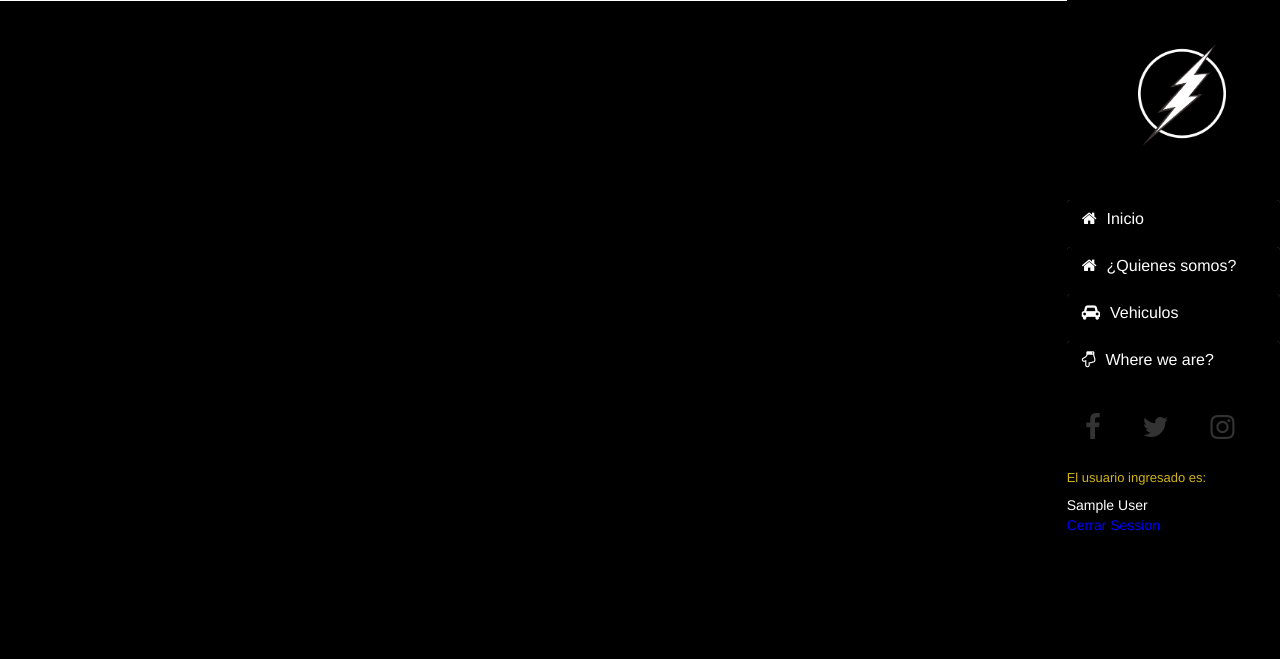
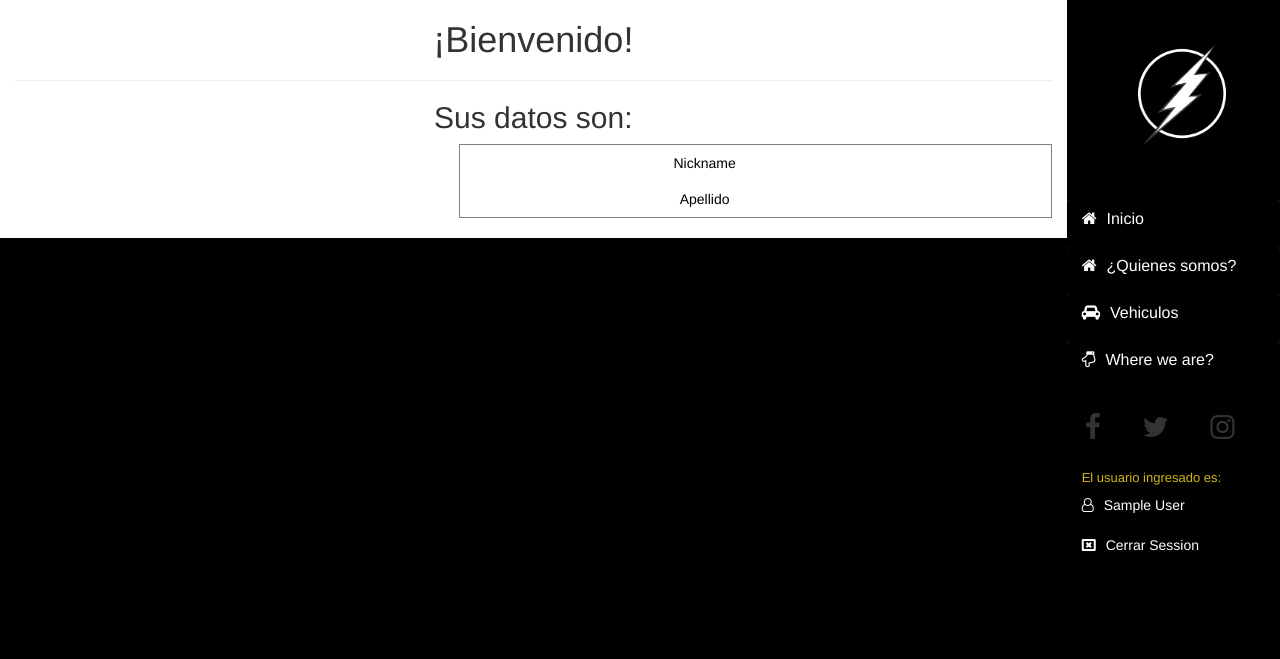
Before and after one commit to SanalbuDev1/Agile_Proyect, a PHP site: page /dashboard.php in a window 1280 px wide. Shown: the top 659 px of the page. Run offline with PHP 8.4, Linux system fonts and the light colour scheme; the visitor is signed in with stand-in values (Sample User, id 1); data comes from the database, SQL or seed files in the repository; some libraries are stand-ins or nearby versions.

Commit message:
27 03 17

```diff
--- a/css/master.css
+++ b/css/master.css
@@ -12,11 +12,11 @@ a{
 	transition:0.2s all;
 }
 a.closese{
-	color:blue;
+	color:white;
 	margin-top:10px;
 }
 a.closese:hover{
-	color:blue;
+	color:#D1B418;
 	text-decoration:none;
 }
 a:hover{
@@ -289,6 +289,7 @@ i.redes:hover{
 }
 div.usuario{
 	margin-top:20px;
+	margin-left:15px;
 }
 div.usuario h4{
 	color:#D1B418;
@@ -301,3 +302,14 @@ div.usuario li#perr{
 div.fondo{
 	background:white;
 }
+i.icon{
+	color:white;
+}
+i.icon:hover{
+	color:#D1B418;
+	transition:0.2s all;
+}
+table.difee tr td{
+	color:black;
+	text-align:center;
+}
--- a/dashboard.php
+++ b/dashboard.php
@@ -1,3 +1,5 @@
+<?php include "conexionbd.php";?>
+
 <!DOCTYPE html>
 <html lang="en">
 <head>
@@ -16,7 +18,47 @@
 	<section class="container-fluid">
 		<div class="row">
         <div class="fondo col-md-10">
+            <div class="row">
+                <div class="col-md-12">
+                    <h1 class="text-center">¡Bienvenido!</h1>
+                    <hr>
+                    <h2 class="text-center">Sus datos son:</h2>
+                    <div class="row">
+                        <div class="col-md-offset-1 col-md-4">
 
+                        </div>
+                         <div class="col-md-7">
+                         <?php
+
+                            if(isset($_SESSION['nombre'])){
+
+                                $name     = $_SESSION['nombre'];
+
+                                $query = mysqli_query($con, "SELECT * FROM agilt WHERE name = '$name' ");
+
+                                while($row = mysqli_fetch_array($query)){
+                                    echo $row['name'];
+                                    echo $row['lastname'];
+
+                                }
+                            }
+
+
+                          ?>
+                            <table border="1" class="difee table">
+                               <tr>
+                                    <td>Nickname</td>
+                                    <td><!--   --></td>
+                               </tr>
+                                <tr>
+                                    <td>Apellido</td>
+                                    <td></td>
+                               </tr>
+                            </table>
+                        </div>
+                    </div>
+                </div>
+            </div>
         </div>
 			<div class="asd col-sm-6 col-md-2">
 			<div class="icon">
@@ -48,6 +90,11 @@
                             <table class="table">
                                 <tr>
                                     <td>
+                                        <i class="fa fa-database"></i><a href="inventario.html">Inventario</a>
+                                    </td>
+                                </tr>
+                                <tr>
+                                    <td>
                                         <i class="fa fa-folder-open-o"></i><a href="carrito.html">Catálogo</a>
                                     </td>
                                 </tr>
@@ -74,8 +121,8 @@
             <br>
             <div class="usuario">
                 <h4>El usuario ingresado es:</h4>
-                <li id="perr"><?php echo $_SESSION['nombre'];?></li>
-                <a class="closese" href="cerrar_sesion.php">Cerrar Session</a>
+                <li id="perr"><i class="icon fa fa-user-o"></i><?php echo $_SESSION['nombre'];?></li><br>
+                <a class="closese" href="cerrar_sesion.php"><i class="icon fa fa-window-close-o"></i>Cerrar Session</a>
             </div>
 
         </div>
--- a/index.php
+++ b/index.php
@@ -56,7 +56,8 @@
 
                                         // Variable tipo session //
                                         session_start();
-                                        $_SESSION['nombre'] = $row['name']." ".$row['lastname'];
+                                        $_SESSION['nombre']        = $row['name'];
+                                        $_SESSION['apellido']      = $row['lastname'];
                                         header("location: dashboard.php");
                                     }
 
```
